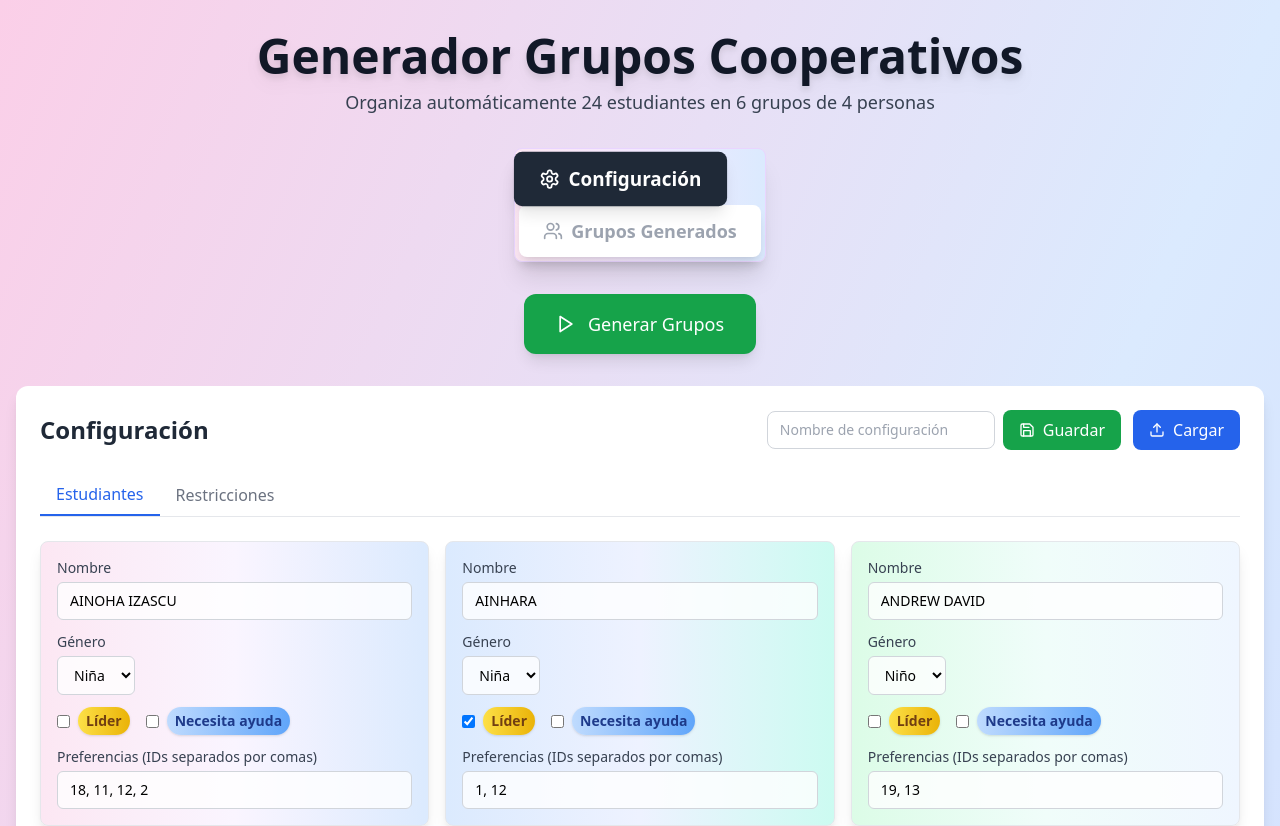
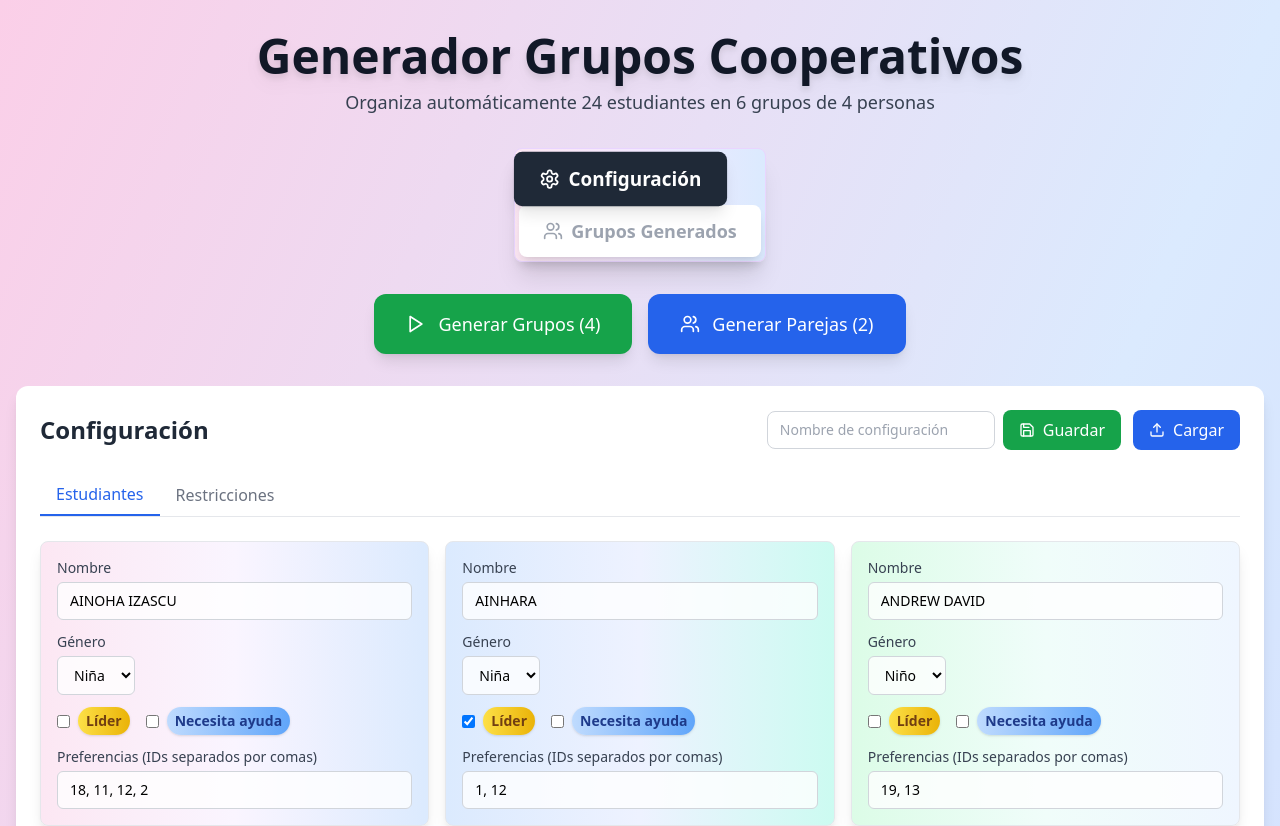
Before and after one commit to jesusprodriguezUnir/GeneradorGruposCooperativos, a React (Vite) app: page / in a window 1280 px wide. Shown: the top 826 px of the page. Built offline with nearby package versions, Linux system fonts and the light colour scheme.

Commit message:
feat: permitir tamaño de grupo dinámico y agregar instrucciones de uso

```diff
--- a/src/App.tsx
+++ b/src/App.tsx
@@ -13,22 +13,24 @@ function App() {
   const [isGenerating, setIsGenerating] = useState(false);
   const [activeView, setActiveView] = useState<'config' | 'groups'>('config');
   const [error, setError] = useState<string | null>(null);
+  const [lastGroupSize, setLastGroupSize] = useState<number>(4);
 
-  const generateGroups = useCallback(async () => {
+  const generateGroups = useCallback(async (size: number = 4) => {
     setIsGenerating(true);
     setError(null);
+    setLastGroupSize(size);
 
     // Simular delay para mostrar loading
     await new Promise(resolve => setTimeout(resolve, 1000));
 
-    const generator = new GroupGenerator(students, constraints);
+    const generator = new GroupGenerator(students, constraints, size);
     const result = generator.generateGroups();
 
     if (result) {
       setGroups(result);
       setActiveView('groups');
     } else {
-      setError('No se pudieron generar grupos que cumplan todas las restricciones. Intenta ajustar las configuraciones.');
+      setError(`No se pudieron generar grupos de ${size} que cumplan todas las restricciones. Intenta ajustar las configuraciones.`);
     }
 
     setIsGenerating(false);
@@ -122,22 +124,36 @@ function App() {
           </div>
         </div>
 
-        {/* Generate Button */}
+        {/* Generate Buttons */}
         {activeView === 'config' && (
-          <div className="text-center mb-8">
+          <div className="flex flex-wrap justify-center gap-4 mb-8">
             <button
-              onClick={generateGroups}
+              onClick={() => generateGroups(4)}
               disabled={isGenerating}
-              className={`px-8 py-4 bg-green-600 text-white rounded-xl font-medium text-lg shadow-lg hover:bg-green-700 transition-all flex items-center gap-3 mx-auto ${
+              className={`px-8 py-4 bg-green-600 text-white rounded-xl font-medium text-lg shadow-lg hover:bg-green-700 transition-all flex items-center gap-3 ${
                 isGenerating ? 'opacity-75 cursor-not-allowed' : ''
               }`}
             >
-              {isGenerating ? (
+              {isGenerating && lastGroupSize === 4 ? (
                 <RefreshCw className="w-5 h-5 animate-spin" />
               ) : (
                 <Play className="w-5 h-5" />
               )}
-              {isGenerating ? 'Generando...' : 'Generar Grupos'}
+              {isGenerating && lastGroupSize === 4 ? 'Generando...' : 'Generar Grupos (4)'}
+            </button>
+            <button
+              onClick={() => generateGroups(2)}
+              disabled={isGenerating}
+              className={`px-8 py-4 bg-blue-600 text-white rounded-xl font-medium text-lg shadow-lg hover:bg-blue-700 transition-all flex items-center gap-3 ${
+                isGenerating ? 'opacity-75 cursor-not-allowed' : ''
+              }`}
+            >
+              {isGenerating && lastGroupSize === 2 ? (
+                <RefreshCw className="w-5 h-5 animate-spin" />
+              ) : (
+                <Users className="w-5 h-5" />
+              )}
+              {isGenerating && lastGroupSize === 2 ? 'Generando...' : 'Generar Parejas (2)'}
             </button>
           </div>
         )}
@@ -171,10 +187,12 @@ function App() {
         {activeView === 'groups' && groups && (
           <div className="space-y-6">
             <div className="flex justify-between items-center">
-              <h2 className="text-2xl font-bold text-gray-800">Grupos Generados</h2>
+              <h2 className="text-2xl font-bold text-gray-800">
+                {lastGroupSize === 2 ? 'Parejas Generadas' : 'Grupos Generados'}
+              </h2>
               <div className="flex gap-3">
                 <button
-                  onClick={generateGroups}
+                  onClick={() => generateGroups(lastGroupSize)}
                   disabled={isGenerating}
                   className="px-4 py-2 bg-blue-600 text-white rounded-lg hover:bg-blue-700 flex items-center gap-2"
                 >
@@ -223,7 +241,7 @@ function App() {
                         const boys = g.students.filter(s => s.gender === 'male').length;
                         const girls = g.students.filter(s => s.gender === 'female').length;
                         return acc + Math.abs(boys - girls);
-                      }, 0) / 6 * 10
+                      }, 0) / groups.length * 10
                     ) / 10}
                   </div>
                   <div className="text-sm text-gray-600">Promedio Desequilibrio Género</div>
--- a/src/utils/groupGenerator.ts
+++ b/src/utils/groupGenerator.ts
@@ -4,12 +4,14 @@ export class GroupGenerator {
   private students: Student[];
   private constraints: Constraint[];
   private leaders: Student[];
+  private groupSize: number;
   private maxAttempts = 1000;
 
-  constructor(students: Student[], constraints: Constraint[]) {
+  constructor(students: Student[], constraints: Constraint[], groupSize: number = 4) {
     this.students = students;
     this.constraints = constraints.filter(c => c.enabled);
     this.leaders = students.filter(s => s.isLeader);
+    this.groupSize = groupSize;
   }
 
   generateGroups(): Group[] | null {
@@ -23,8 +25,10 @@ export class GroupGenerator {
   }
 
   private attemptGeneration(): Group[] {
-    // Inicializar 6 grupos
-    const groups: Group[] = Array.from({ length: 6 }, (_, i) => ({
+    const numGroups = Math.ceil(this.students.length / this.groupSize);
+
+    // Inicializar grupos
+    const groups: Group[] = Array.from({ length: numGroups }, (_, i) => ({
       id: i + 1,
       students: []
     }));
@@ -32,7 +36,7 @@ export class GroupGenerator {
     // Paso 1: Asignar líderes a cada grupo
     const shuffledLeaders = [...this.leaders].sort(() => Math.random() - 0.5);
     shuffledLeaders.forEach((leader, index) => {
-      if (index < 6) {
+      if (index < numGroups) {
         groups[index].students.push(leader);
       }
     });
@@ -44,7 +48,7 @@ export class GroupGenerator {
     // Paso 3: Asignar estudiantes restantes
     for (const student of shuffledRemaining) {
       const bestGroup = this.findBestGroupForStudent(student, groups);
-      if (bestGroup && bestGroup.students.length < 4) {
+      if (bestGroup && bestGroup.students.length < this.groupSize) {
         bestGroup.students.push(student);
       } else {
         // Si no se puede asignar, devolver null para intentar de nuevo
@@ -58,7 +62,7 @@ export class GroupGenerator {
   private findBestGroupForStudent(student: Student, groups: Group[]): Group | null {
     // Encontrar grupos válidos (que no violen restricciones)
     const validGroups = groups.filter(group =>
-      group.students.length < 4 && this.canAddStudentToGroup(student, group, groups)
+      group.students.length < this.groupSize && this.canAddStudentToGroup(student, group, groups)
     );
 
     if (validGroups.length === 0) return null;
@@ -123,10 +127,10 @@ export class GroupGenerator {
           const has2 = group.some(s => s.id === id2);
           // Si uno está presente, el otro también debe estar o poder estar
           if (has1 && !has2) {
-            return group.length < 4; // Aún hay espacio para el segundo
+            return group.length < this.groupSize; // Aún hay espacio para el segundo
           }
           if (has2 && !has1) {
-            return group.length < 4; // Aún hay espacio para el primero
+            return group.length < this.groupSize; // Aún hay espacio para el primero
           }
         }
         return true;
@@ -156,8 +160,17 @@ export class GroupGenerator {
   }
 
   private validateGroups(groups: Group[]): boolean {
-    // Verificar que todos los grupos tengan exactamente 4 estudiantes
-    if (groups.some(g => g.students.length !== 4)) {
+    // Verificar que todos los grupos tengan el tamaño correcto (o menos si no es divisible)
+    const totalStudents = this.students.length;
+    const expectedStudentsPerGroup = this.groupSize;
+
+    if (groups.some(g => g.students.length > expectedStudentsPerGroup)) {
+      return false;
+    }
+
+    // Verificar que se hayan asignado todos los estudiantes
+    const assignedCount = groups.reduce((acc, g) => acc + g.students.length, 0);
+    if (assignedCount !== totalStudents) {
       return false;
     }
 
```
Also changed, not shown: 1 other file (tests, documents, lock files or other folders).
